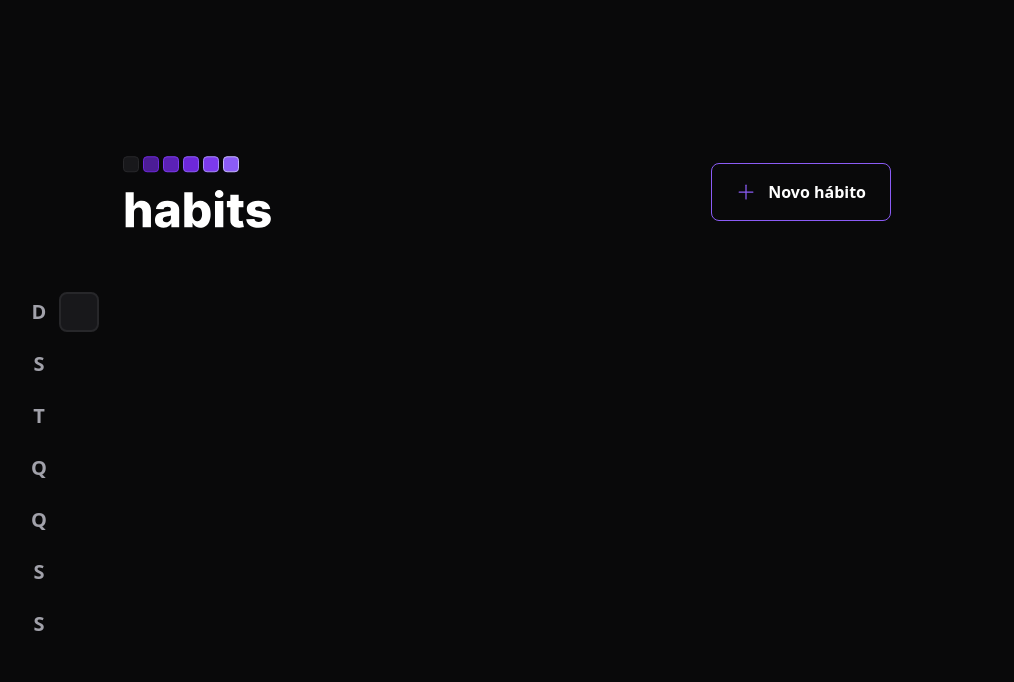
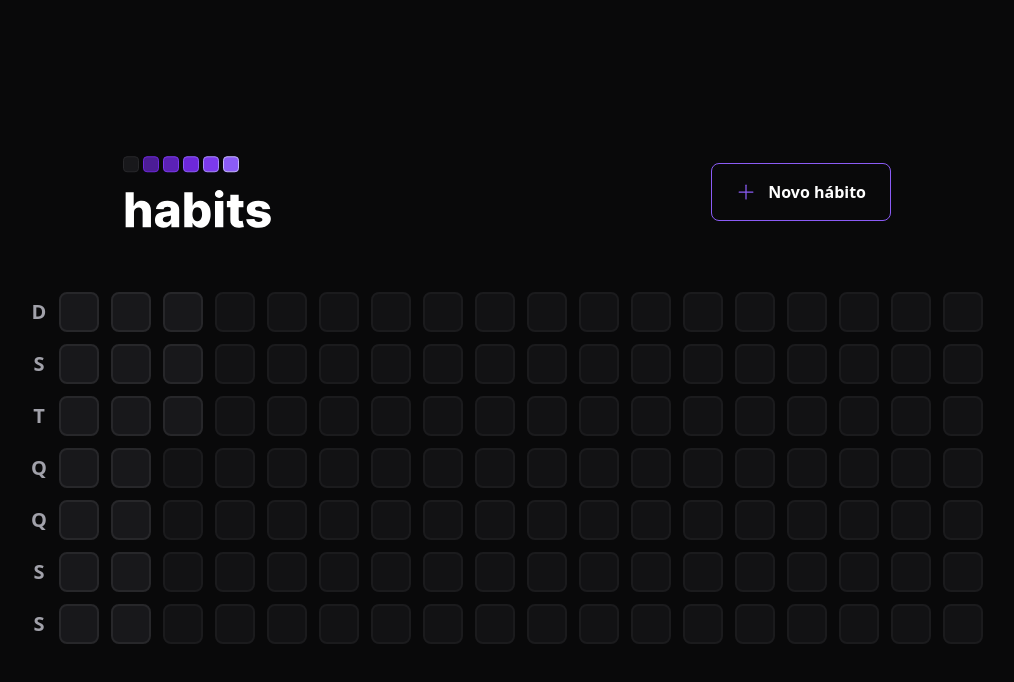
Before and after one commit to DilanLopezN/Nlw_Setup, a React (Vite) app in the folder web/: page / in a window 1280 px wide. Shown: the top 682 px of the page, without its empty margins (133-1147 px from the left). Built offline with nearby package versions, Linux system fonts and the light colour scheme.

Commit message:
fill summarytable with allowed habit days

```diff
--- a/web/src/components/SummaryTable.tsx
+++ b/web/src/components/SummaryTable.tsx
@@ -1,6 +1,12 @@
+import { generateDatesFromYearBeginning } from '../utils/generate-dates-from-year-beginning'
 import { HabitDay } from './HabitDay'
 
 const weekDays = ['D', 'S', 'T', 'Q', 'Q', 'S', 'S']
+const summaryDates = generateDatesFromYearBeginning()
+
+const minimumSummaryDatesSize = 18 * 7
+const amountOfDaysToFill = minimumSummaryDatesSize - summaryDates.length
+
 export function SummaryTable() {
   return (
     <div className="w-full flex">
@@ -18,7 +24,16 @@
       </div>
 
       <div className="grid grid-rows-7 grid-flow-col gap-3">
-        <HabitDay />
+        {summaryDates.map(date => {
+          return <HabitDay />
+        })}
+
+        {amountOfDaysToFill > 0 &&
+          Array.from({ length: amountOfDaysToFill }).map(() => {
+            return (
+              <div className="w-10 h-10 bg-zinc-900 border-2 border-zinc-800 rounded-lg opacity-60 cursor-not-allowed"></div>
+            )
+          })}
       </div>
     </div>
   )
```
